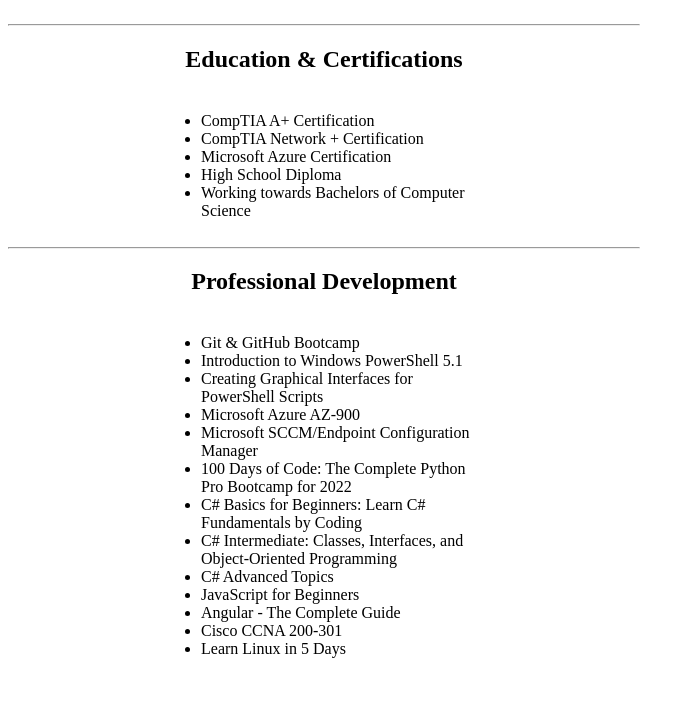
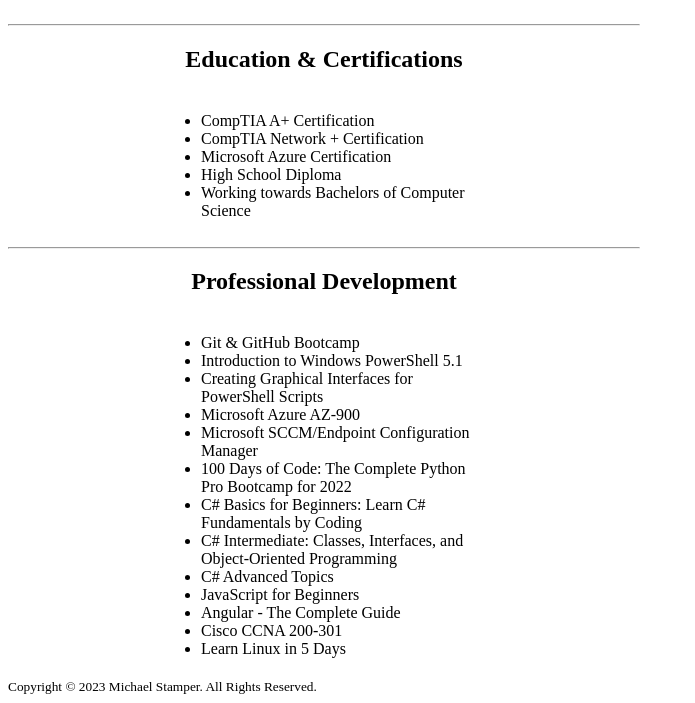
Before and after one commit to gammapack/MyResume, a plain HTML site: page index.html in a window 1280 px wide. Shown: the part 3743-4446 px from the top of the page, without its empty margins (0-695 px from the left). Drawn offline with Linux system fonts and the light colour scheme.

Commit message:
Update index.html

```diff
--- a/index.html
+++ b/index.html
@@ -376,5 +376,11 @@
 
     </div>
 
+    <footer>
+        <small>
+            Copyright © 2023 Michael Stamper. All Rights Reserved.
+        </small>
+    </footer>
+
 </body>
 </html>
```
